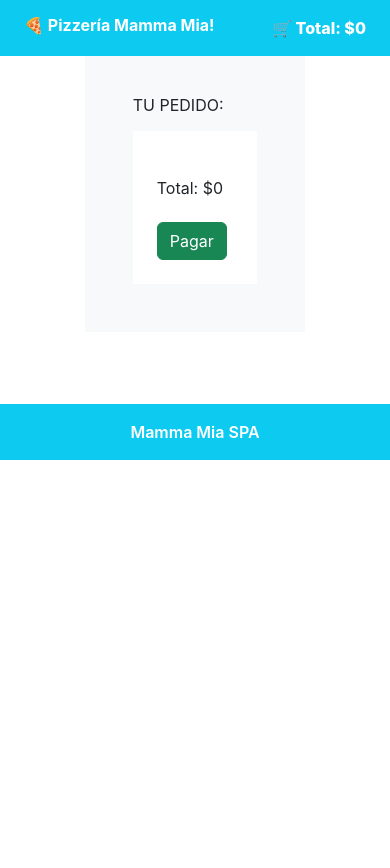
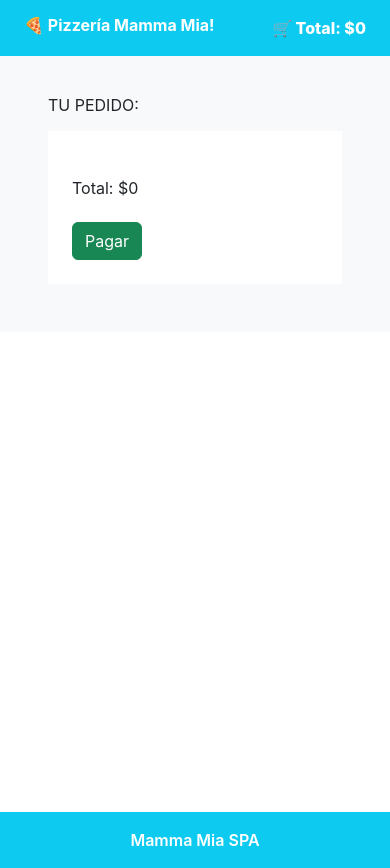
Before and after one commit to diegoalmeidaz/desafio_5.4_prueba_react_router_2, a React (Create React App) app: page /carrito in a window 390 px wide. Before the commit the page ends 844 px from the top, so only its background shows below. Built offline with nearby package versions, Linux system fonts and the light colour scheme.

Commit message:
fix: cart format fixing, responsiveness aquaried

```diff
--- a/src/components/Footer.jsx
+++ b/src/components/Footer.jsx
@@ -1,6 +1,6 @@
 function Footer() {
     return (
-      <footer className="bg-info text-white p-3 mt-4 text-center font-semibold">Mamma Mia SPA</footer>
+      <footer className="bg-info text-white p-3 mt-4 text-center font-semibold ">Mamma Mia SPA</footer>
     );
   }
 
--- a/src/pages/Cart.jsx
+++ b/src/pages/Cart.jsx
@@ -13,19 +13,19 @@ const Cart = () => {
 
   return (
     <>
-      <div className="cart p-5">
-        <div className="bg-light w-75 m-auto p-5">
+      <div className="flex flex-col d-block mt-12 col-auto items-center justify-center min-h-[calc(100vh-104px)]">
+        <div className="bg-light m-auto p-5">
           <h5 className="mb-3">TU PEDIDO:</h5>
-          <div className="p-4 bg-white">
+          <div className="p-4 bg-white align-middle">
             {cart.map((item, i) => (
               <div key={i} className="d-flex justify-content-between py-2">
                 <div className="d-flex justify-content-between align-items-center">
                   <img src={item.img} width="50" alt="" />
-                  <h6 className="mb-0 text-capitalize p-2">{item.name}</h6>
+                  <h6 className="mb-0 text-capitalize p-2 text-sm">{item.name}</h6>
                 </div>
 
-                <div className="d-flex justify-content-end align-items-center">
-                  <h6 className="mb-0 p-2 text-success">
+                <div className="d-block justify-content-end align-items-center">
+                  <h6 className="mb-0 p-2 text-success text-sm">
                     {totalPorPizza(item.count, item.price).toLocaleString(
                       "es-CL",
                       {
@@ -40,7 +40,7 @@ const Cart = () => {
                   >
                     -
                   </button>
-                  <b className="mx-2">{item.count}</b>
+                  <b className="mx-2 text-sm">{item.count}</b>
                   <button
                     className="btn btn-primary"
                     onClick={() => addPizza(i)}
```
